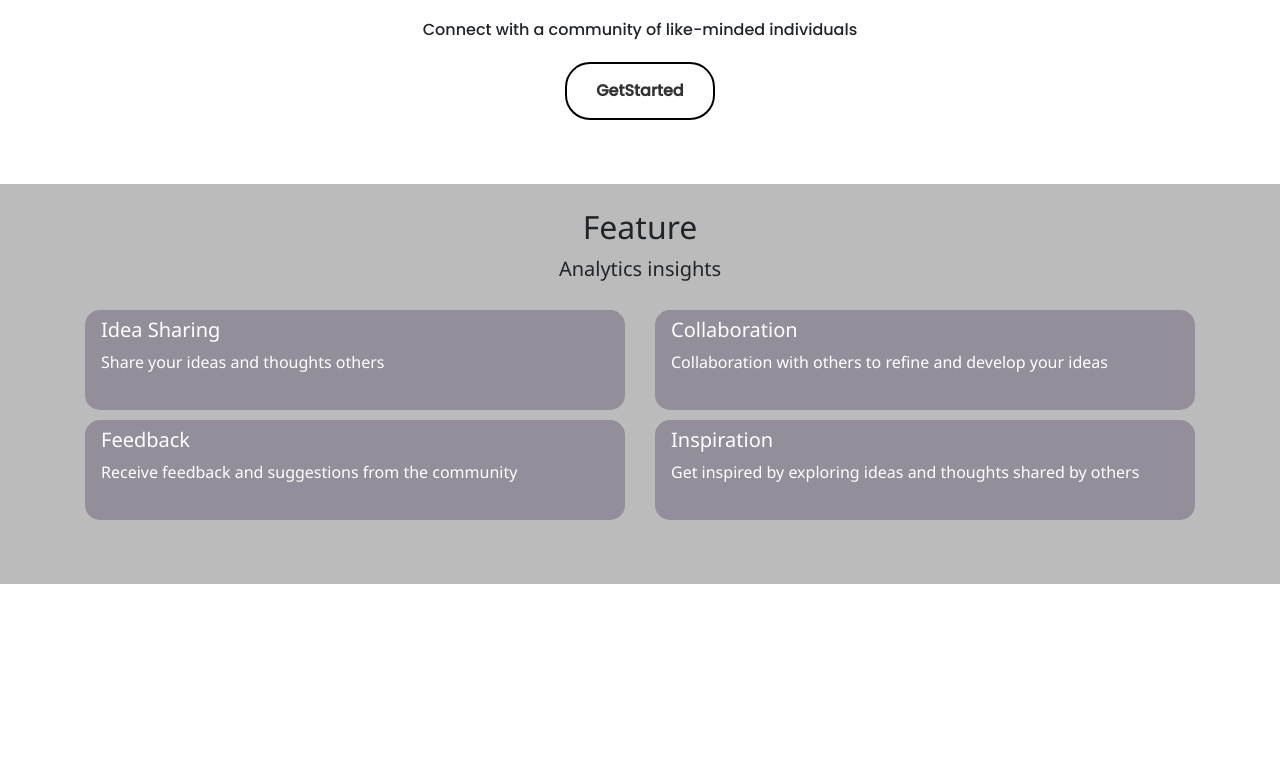
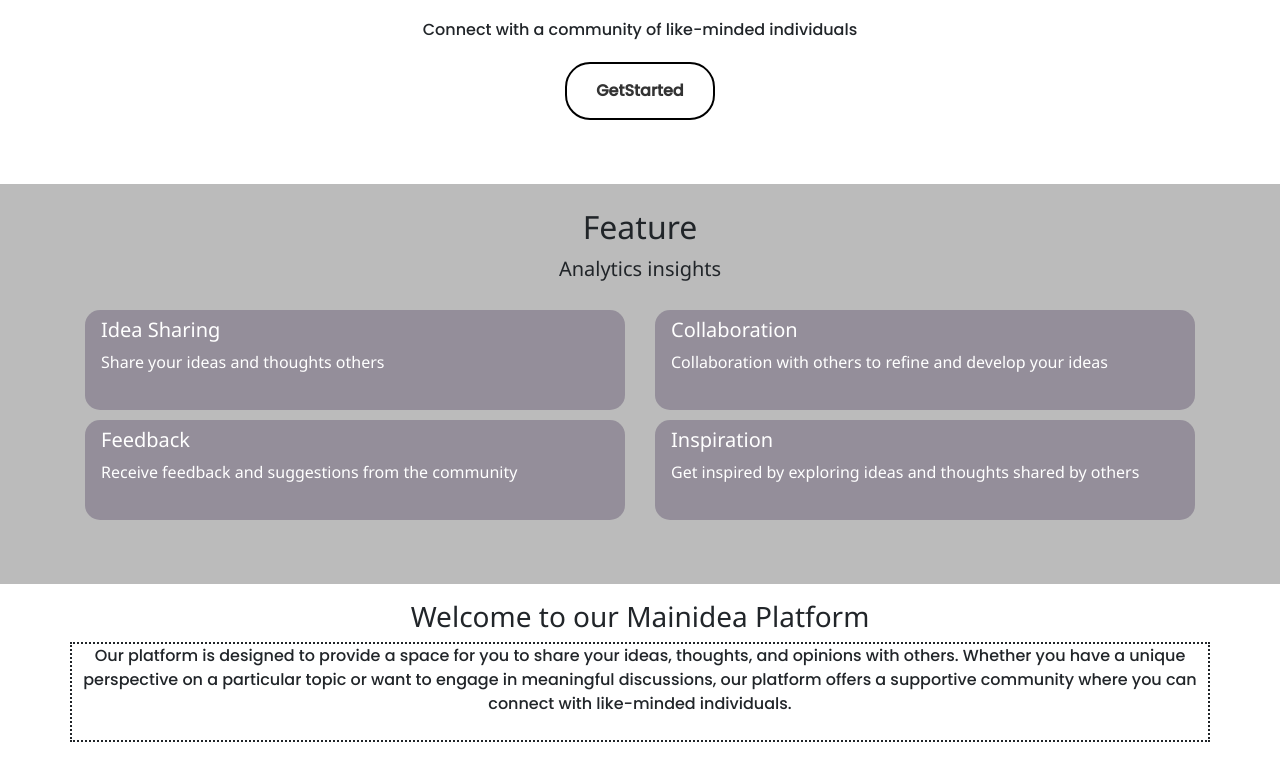
Before and after one commit to UsaidDev/Mainidea, a React (Create React App) app: page / in a window 1280 px wide. Shown: the part 282-1062 px from the top of the page. Before the commit the page ends 866 px from the top, so only its background shows below. Built offline with nearby package versions, Linux system fonts and the light colour scheme; a web font is replaced by a local one.

Commit message:
Welcome completed

```diff
--- a/src/Components/Banner/Banner.css
+++ b/src/Components/Banner/Banner.css
@@ -136,3 +136,52 @@ span {
         background-color:rgba(0, 0, 0, 0.267);
     }
 }
+/*-----End Feature------*/
+
+@media(max-width:600px){
+    .welcome{
+        height: 600px;
+        width: auto;
+        background-color: #fff;
+    }
+    .welcome-heading{
+        font-size: 23px;
+    }
+    .parabox{
+        height: 170px;
+        width: auto;
+        border: 2px dotted;
+    }
+}
+@media only screen and (min-width: 768px) {
+    .welcome{
+        height: 350px;
+        width: auto;
+        background-color: #fff;
+    }
+    .welcome-heading{
+
+    }
+    .parabox{
+        height: 130px;
+        width: auto;
+        border: 2px dotted;
+    }
+}
+@media only screen and (min-width: 992px) {
+    .welcome{
+        height: 400px;
+        width: auto;
+        background-color: #fff;
+    }
+    .welcome-heading{
+
+    }
+    .parabox{
+        height: 100px;
+        width: auto;
+        border: 2px dotted;
+        font-size: 16px;
+        font-family: "Poppins",sans-serif;
+    }
+}
--- a/src/Components/Banner/Banner.jsx
+++ b/src/Components/Banner/Banner.jsx
@@ -12,7 +12,6 @@ function Banner() {
           </div>
         </div>
       </div>
-
       <div className="feature">
         <div className="container">
           <div className="row d-flex justify-content-center">
@@ -49,6 +48,16 @@ function Banner() {
           </div>
         </div>
       </div>
+      <div className="welcome">
+        <div className="container">
+          <div className="row d-flex justify-content-center">
+            <h3 className='mt-3 welcome-heading'>Welcome to our Mainidea Platform</h3>
+            <div className="parabox">
+            <p className='text-center'>Our platform is designed to provide a space for you to share your ideas, thoughts, and opinions with others. Whether you have a unique perspective on a particular topic or want to engage in meaningful discussions, our platform offers a supportive community where you can connect with like-minded individuals.</p>
+            </div>
+          </div>
+        </div>
+      </div>
     </>
 
   )
```
Lines whose indentation alone changed are shown as unchanged.
